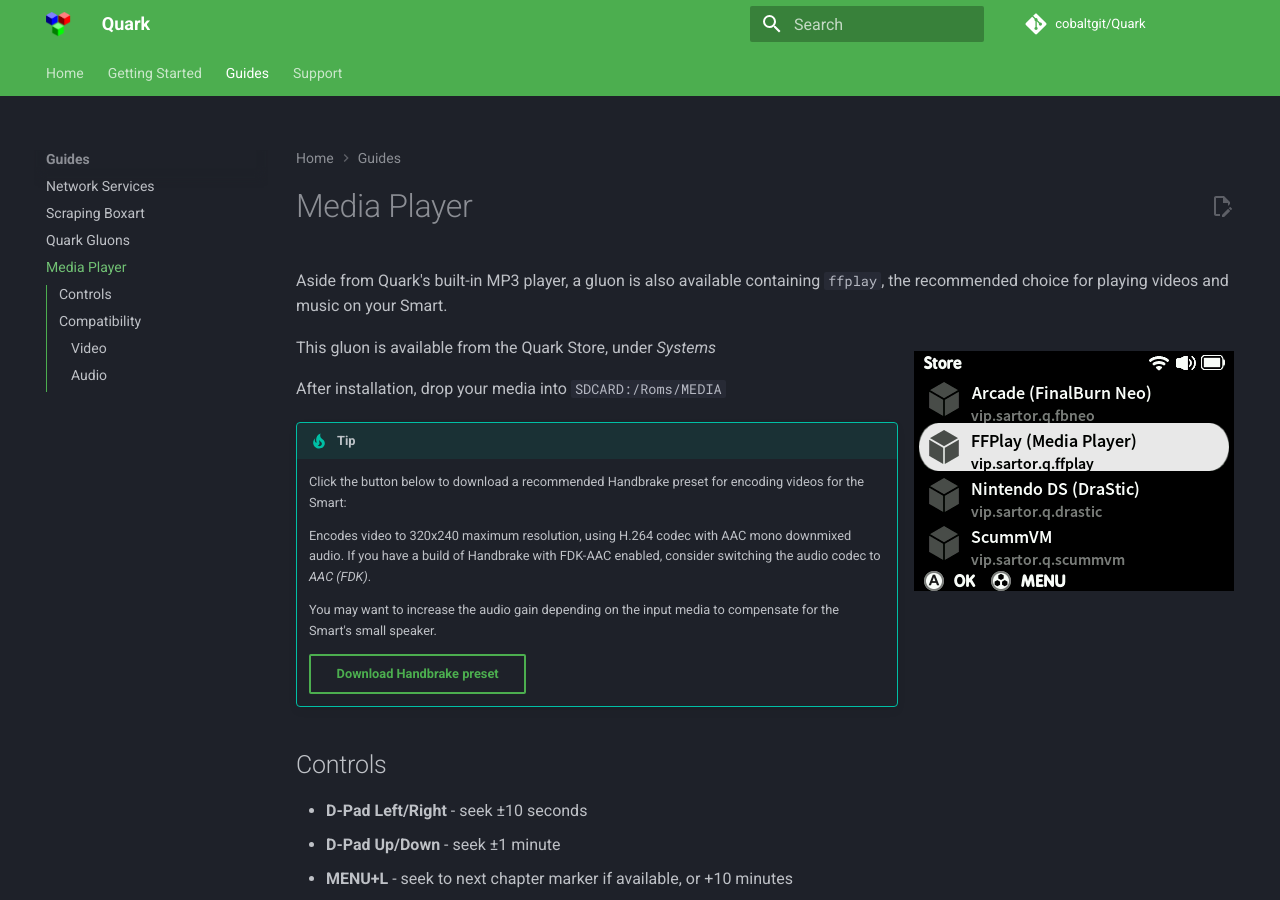
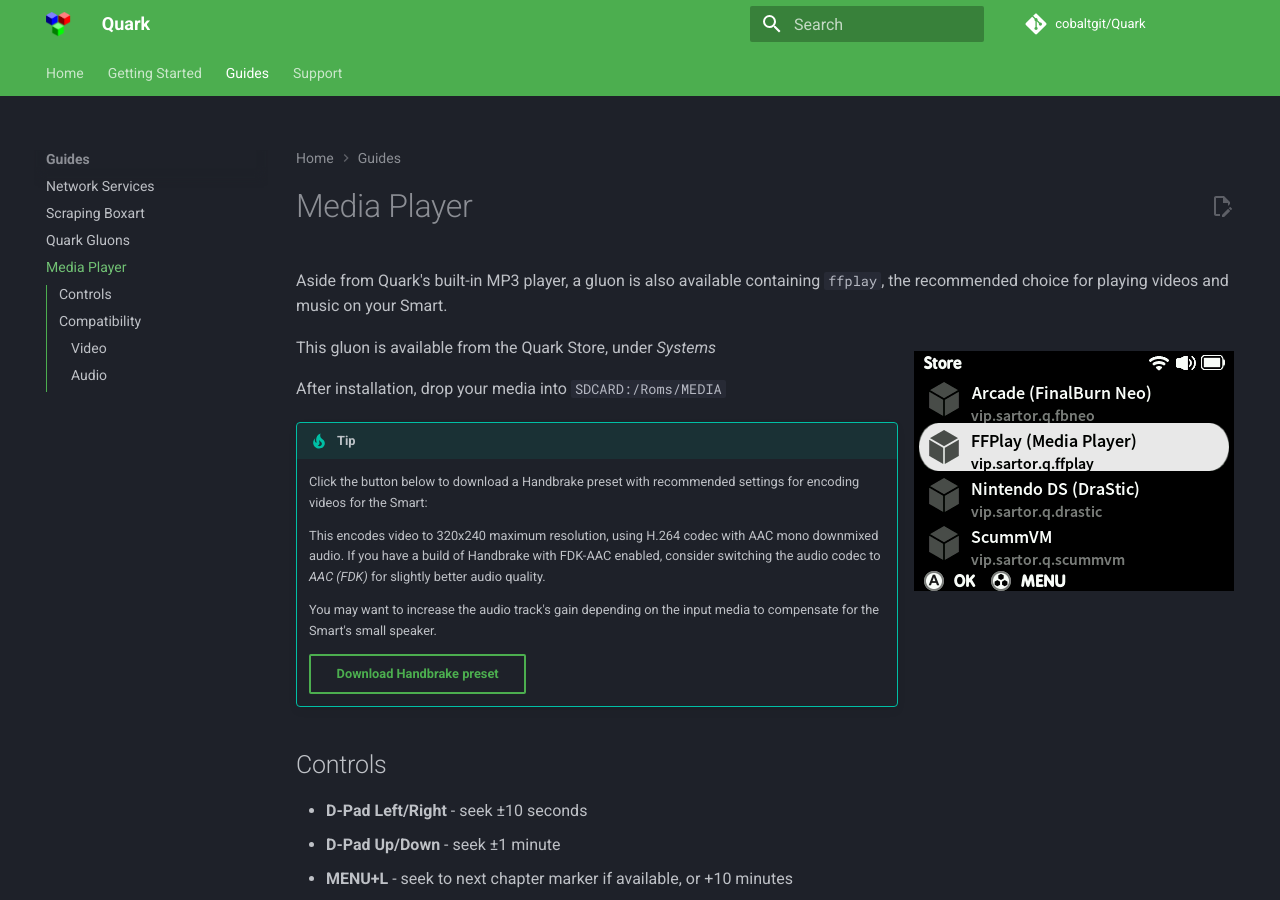
Before and after one commit to cobaltgit/Quark-Docs, an MkDocs documentation site: the page built from docs/guides/media.md, in a window 1280 px wide and 900 px high. Built offline with MkDocs 1.6.1 and Material for MkDocs 9.7.7, drawn with Linux system fonts in a browser that asks for light colours; comment, search, counter and statistics services are not loaded.

Commit message:
guides: ffplay: reword tip

```diff
--- a/docs/guides/media.md
+++ b/docs/guides/media.md
@@ -8,11 +8,11 @@ This gluon is available from the Quark Store, under *Systems*
 After installation, drop your media into `SDCARD:/Roms/MEDIA`
 
 !!! tip
-    Click the button below to download a recommended Handbrake preset for encoding videos for the Smart:
+    Click the button below to download a Handbrake preset with recommended settings for encoding videos for the Smart:
 
-    Encodes video to 320x240 maximum resolution, using H.264 codec with AAC mono downmixed audio. If you have a build of Handbrake with FDK-AAC enabled, consider switching the audio codec to *AAC (FDK)*.
+    This encodes video to 320x240 maximum resolution, using H.264 codec with AAC mono downmixed audio. If you have a build of Handbrake with FDK-AAC enabled, consider switching the audio codec to *AAC (FDK)* for slightly better audio quality.
 
-    You may want to increase the audio gain depending on the input media to compensate for the Smart's small speaker.
+    You may want to increase the audio track's gain depending on the input media to compensate for the Smart's small speaker.
 
     [Download Handbrake preset](../assets/files/Handbrake-TrimUI-Smart.json){ .md-button }
 
```
